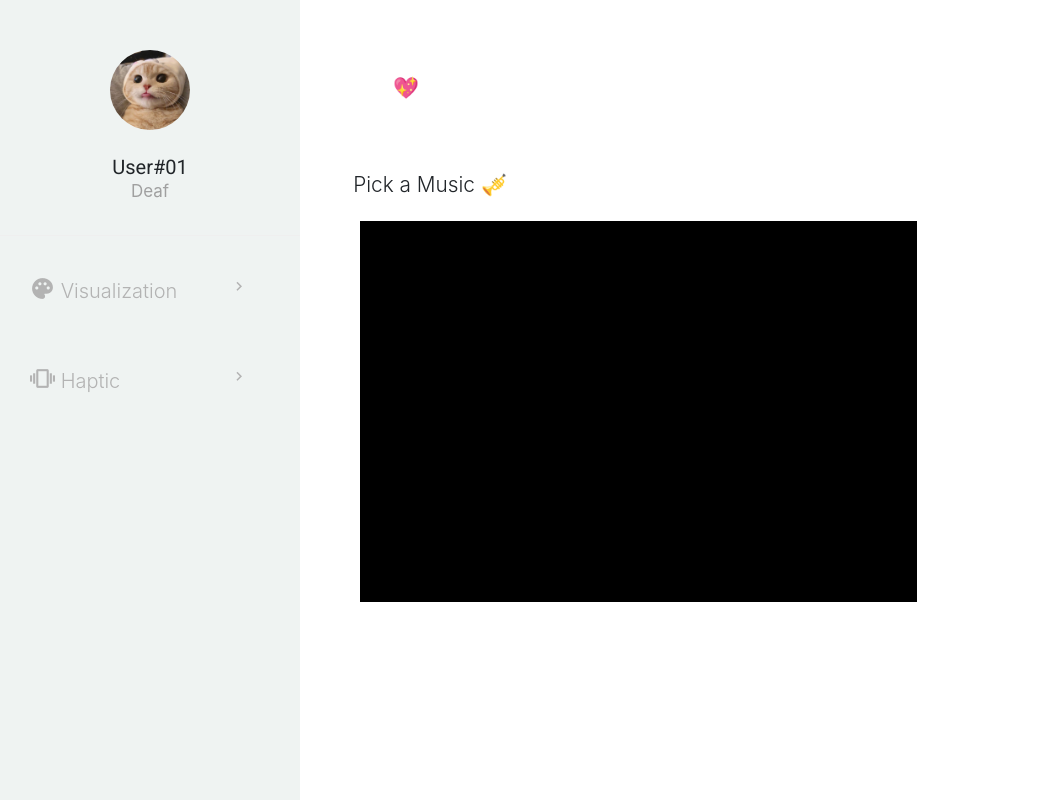
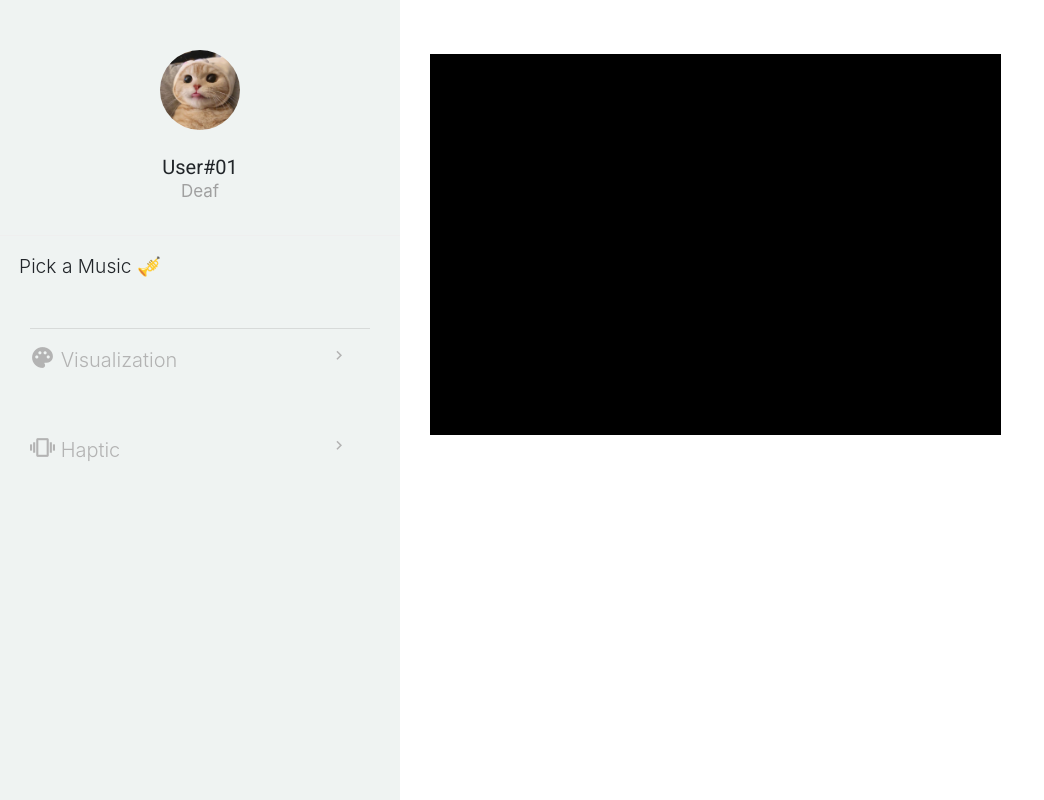
Before and after one commit to ChungHaLee/VisualizeMusic, a website built with Vite: page index.html in a window 1280 px wide. Shown: the whole page, without its empty margins (0-1044 px from the left). Built offline with nearby package versions, Linux system fonts and the light colour scheme; a web font is replaced by a local one.

Commit message:
changed sidemenu and title

```diff
--- a/css/style.css
+++ b/css/style.css
@@ -24,6 +24,7 @@ body {
 p {
   color: #b3b3b3;
   font-weight: 300; }
+
 
 h1, h2, h3, h4, h5, h6,
 .h1, .h2, .h3, .h4, .h5, .h6 {
@@ -94,7 +95,7 @@ aside, main {
   min-height: 580px; }
 
 aside {
-  width: 300px;
+  width: 400px;
   left: 0;
   z-index: 1001;
   position: fixed;
@@ -268,18 +269,12 @@ div#userCustom{
 label.file{
   display: inline-block;
   position: relative;
-  left: 150px;
-  margin-top: 10px;
-  margin-left: 230px;
   transform: translate3d(-50%, -50%, 0);
-  padding: 1rem 2rem;
+  margin-left: 90px;
   border-radius: 4px;
-
-  background: var(--paperColor);
-  color: var(--textColor);
-  font-size: 1.3em;
+  font-size: 1em;
   font-weight: 300;
-  box-shadow: 0 20px 60px var(--shadowColorFaint);
+  /* box-shadow: 0 20px 60px var(--shadowColorFaint); */
 
   cursor: pointer;
 }
@@ -287,14 +282,15 @@ label.file{
 
 
 label.file:hover{
-    margin-left: 250px;
+  margin-left: 90px;
   background: rgb(255, 255, 96);
   transform: translate3d(-50%, -55%, 0);
-    font-size: 1.3rem;
+  font-size: 1.2rem;
   font-weight: 345;
 }
 
 label.file:active{
+  margin-left: 70px;
   transform: translate3d(-50%, -55%, 0);
   font-size: 1.5rem;
   font-weight: 300;
@@ -316,7 +312,8 @@ audio.playing{
 
 canvas{
   background-color: black;
-  margin-left: 360px;
+  margin-top: 30px;
+  margin-left: 430px;
 }
 
 
@@ -332,48 +329,20 @@ div#container > div{
 
 
 div#content{
+  font-size: 1.2rem;
   display: inline-block;
   position: relative;
-  top: 50px;
-  left: 50px;
-  margin-bottom: 15px;
 }
 
 
-h4#title{
-  font-size: 1.3rem;
-  float: right;
+div#title{
+  font-size: 1rem;
+  font-weight: 300;
+  font-family: -apple-system, BlinkMacSystemFont, 'Segoe UI', Roboto, Oxygen, Ubuntu, Cantarell, 'Open Sans', 'Helvetica Neue', sans-serif;
+  margin-left: 25px;
   position: relative;
-  margin-top: 60px;
-  margin-right: 800px;
-  padding: 1rem 2rem;
   border-radius: 4px;
 }
-
-.thetitle::before{
-  content: "💖";
-  float: right;
-  margin-right: 1.4em;
-}
-
-
-/* div#customMenu-Line {
-  display: none;
-  margin-left: 1330px;
-  width: 750px;
-  height: 500px;
-  background-color: #c8d9d6;
-  border-radius: 8px;
-}
-
-div#customMenu-Sphere {
-  display: none;
-  margin-left: 1330px;
-  width: 750px;
-  height: 500px;
-  background-color: #d5c8d9;
-  border-radius: 8px;
-} */
 
 
 
@@ -452,9 +421,9 @@ button.visualButtonColors{
 div#customMenu-Line {
   display: none;
   float: right;
-  margin-top: 100px;
-  margin-right: -1050px;
-  width: 750px;
+  margin-top: 35px;
+  margin-right: 30px;
+  width: 700px;
   height: 500px;
   background-color: #c8d9d6;
   border-radius: 8px;
@@ -463,9 +432,9 @@ div#customMenu-Line {
 div#customMenu-Sphere {
   display: none;
   float: right;
-  margin-top: 100px;
-  margin-right: -1050px;
-  width: 750px;
+  margin-top: 35px;
+  margin-right: 30px;
+  width: 700px;
   height: 500px;
   background-color: #d0b3bf;
   border-radius: 8px;
@@ -479,9 +448,9 @@ div#customMenu-Sphere {
 }
 
 
-/* input.check-btn{
+input.check-btn{
   display: none;
-} */
+}
 
 
 #check-VisuoLine:checked ~ #customMenu-Line{
--- a/index.html
+++ b/index.html
@@ -27,6 +27,15 @@
   </head>
   <body>
     <script>
+      // function is_music_on(delimiter){
+      //   target = document.getElementById('thefile');
+      //   if (target.files.length == 1){ // 음악이 무조건 하나 input 으로 들어와야 제목을 보여줌.
+      //     document.getElementById(delimiter).style.display = "inline-block";
+      //   } else {
+      //     document.getElementById(delimiter).style.display = "none";
+      //   }
+      // };
+
       function check(box, delimiter){
         target = document.getElementById('thefile');
         if (target.files.length == 1){ // 음악이 무조건 하나 input 으로 들어와야 메뉴를 보여줌.
@@ -37,7 +46,7 @@
             document.getElementById(delimiter).style.display = "none";
           }
         }
-      }
+      };
     </script>
 
     <aside class="sidebar">
@@ -54,10 +63,19 @@
           <span class="country">Deaf</span>
         </div>
 
+        <div id="content">
+          <label for="thefile" class="file"> Pick a Music 🎺
+              <input type="file" id="thefile" accept="audio/mp3" />
+          </label>
+          <audio id="audio" controls></audio>
+          <div class="thetitle" id="title"></div>
+        </div>
 
         <div class="nav-menu">
           <ul>
             <li class="accordion">
+              <hr>
+
               <p id="VisuoMenu" data-toggle="collapse" data-target="#collapseOne" aria-expanded="false" aria-controls="collapseOne" class="collapsible">
               <!-- <a href="#" id="VisuoMenu" data-toggle="collapse" data-target="#collapseOne" aria-expanded="false" aria-controls="collapseOne" class="collapsible"> -->
                 <span class="material-icons" style="font-size:25px; vertical-align: top;">palette</span> Visualization
@@ -111,14 +129,13 @@
 
 
 
-    <h4 class="thetitle" id="title"></h4>
     <div id="userCustom">#000000</div>
-    <div id="content">
+    <!-- <div id="content">
         <label for="thefile" class="file"> Pick a Music 🎺
             <input type="file" id="thefile" accept="audio/mp3" />
         </label>
         <audio id="audio" controls></audio>
-    </div>
+    </div> -->
 
 
     <div class="customMenu" id="customMenu-Line">
@@ -134,7 +151,7 @@
           <button class="dynamicMenu" id="dynamicLineThickness"> Line Thickness </button>
           <button class="dynamicMenu" id="dynamicLineType"> Line Type </button>
       <br>
-      <p id="menuLine"> Background </p>
+      <p id="menuLine" class="bgcolor"> Background </p>
           <button class="visualButtonColors" type="button"> Colors </button>
     </div>
 
@@ -152,7 +169,7 @@
           <button class="dynamicMenu" id="dynamicSpherePhiLength"> Sphere PhiLength </button>
           <button class="dynamicMenu" id="dynamicSphereThetaStart"> Sphere ThetaStart </button>
       <br>
-      <p id="menuLine"> Background </p>
+      <p id="menuLine" class="bgcolor"> Background </p>
           <button class="visualButtonColors" type="button"> Colors </button>
     </div>
 
--- a/js/getAudio.js
+++ b/js/getAudio.js
@@ -8,7 +8,9 @@ function titleAudio(){
             audioFile = target.files[i];
         }
         realTitle = document.getElementById('title');
-        realTitle.innerText = fileList;
+        realTitle.innerText = fileList + ' is playing...🎵';
+        // console.log(realTitle.innerText);
+        // // console.log(fileList);
     });
 }
 
--- a/js/main.js
+++ b/js/main.js
@@ -50,7 +50,7 @@ function init() {
 
     renderer = new THREE.WebGLRenderer({ alpha: false, antialias: true });
     renderer.setPixelRatio(window.devicePixelRatio);
-    renderer.setSize(window.innerWidth/2.3, window.innerHeight/2.1);
+    renderer.setSize(window.innerWidth/2.24, window.innerHeight/2.1);
     container = document.getElementById( "container" );
     container.appendChild( renderer.domElement )
 
--- a/js/pickr.js
+++ b/js/pickr.js
@@ -7,6 +7,7 @@ const pickr = Pickr.create({
     el: '.visualButtonColors',
     theme: 'monolith',
     useAsButton: true,
+    autoReposition: true,
     defaultRepresentation: 'HEX',
     showAlways: false,
     position: 'right-start',
@@ -30,6 +31,8 @@ const pickr = Pickr.create({
     }
 });
 
+
+
 // 선택한 색상을 'save' 버튼을 누를 때만 console 에 출력하기
 // HEXA code 로 저장
 pickr.on('save', (color, instance) => {
@@ -38,4 +41,5 @@ pickr.on('save', (color, instance) => {
 });
 
 
+
 export { pickr };
```
Lines whose indentation alone changed are shown as unchanged.
